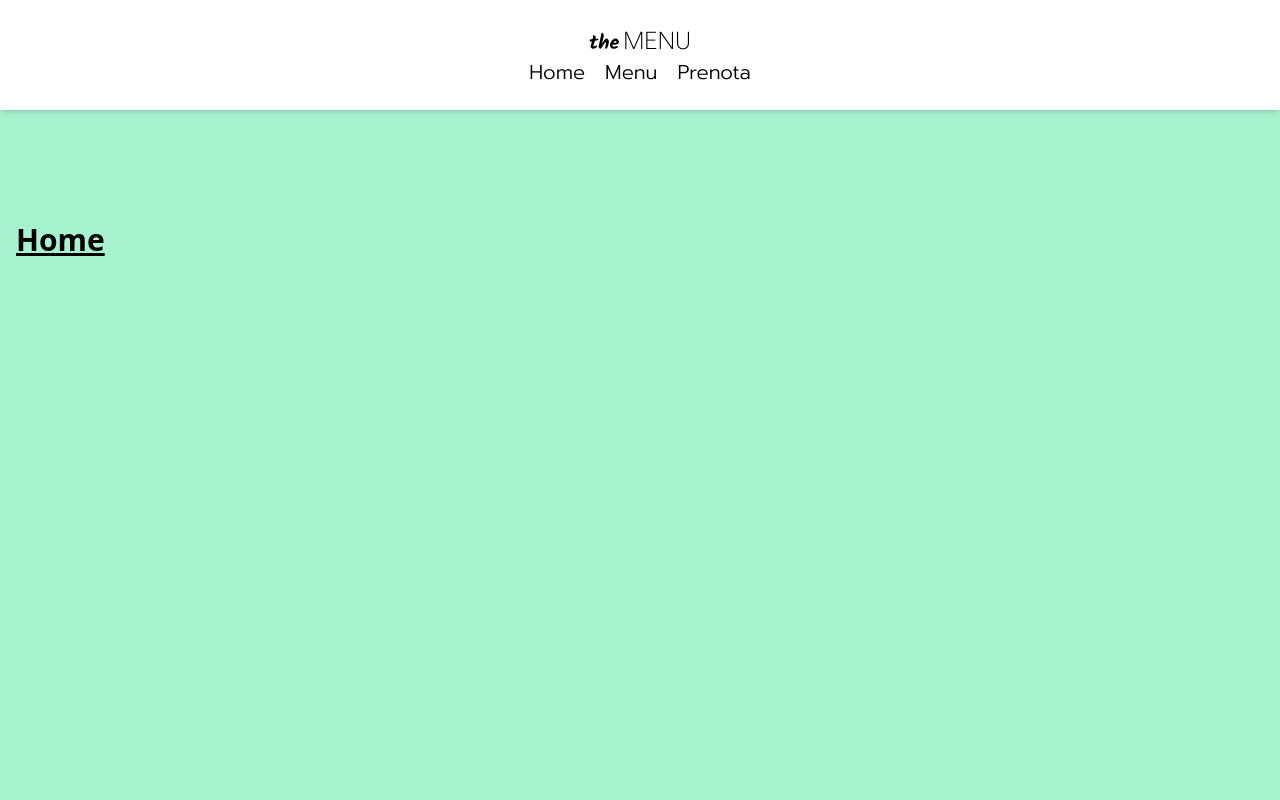
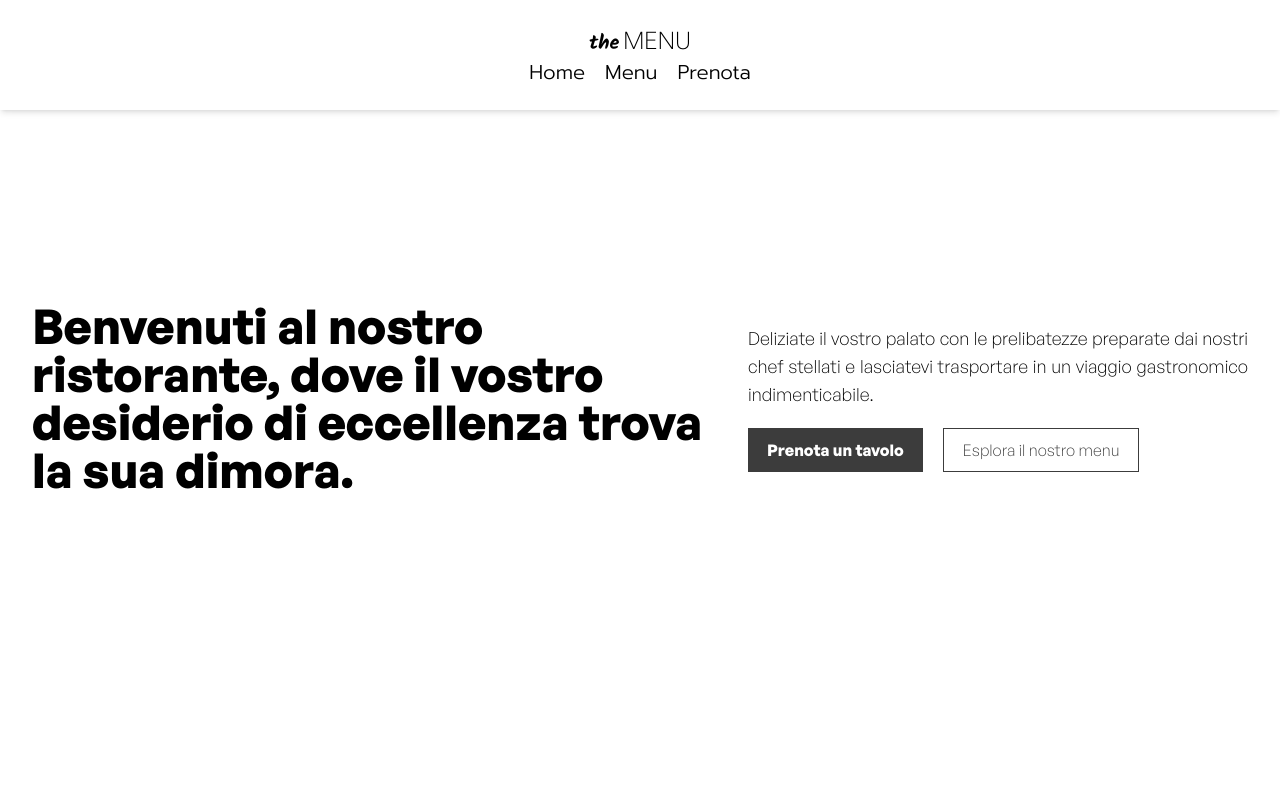
Before and after one commit to Pasqualecannavacciuolo/restaurant-template, a React (Vite) app: page / in a window 1280 px wide. Shown: the top 800 px of the page. Built offline with nearby package versions, Linux system fonts and the light colour scheme.

Commit message:
Aggiunto stile iniziale homepage hero section

```diff
--- a/src/pages/Home.tsx
+++ b/src/pages/Home.tsx
@@ -1,7 +1,29 @@
 function Home() {
   return (
-    <div className="bg-emerald-200 h-screen pt-28 px-4">
-      <h1 className="text-3xl font-bold underline">Home</h1>
+    <div className="h-screen pt-48 px-4">
+      <div className="flex flex-row items-center justify-evenly">
+        <div className="flex justify-start w-[700px]">
+          <h1 className="text-5xl general-sans-bold">
+            Benvenuti al nostro ristorante, dove il vostro desiderio di
+            eccellenza trova la sua dimora.
+          </h1>
+        </div>
+        <div className="flex flex-col justify-start">
+          <p className="text-lg text-justify w-[500px] general-sans-light">
+            Deliziate il vostro palato con le prelibatezze preparate dai nostri
+            chef stellati e lasciatevi trasportare in un viaggio gastronomico
+            indimenticabile.
+          </p>
+          <div className="flex flex-row gap-5 mt-5">
+            <button className="btn btn-padding general-sans-bold">
+              Prenota un tavolo
+            </button>
+            <button className="btn-ghost btn-padding general-sans-light">
+              Esplora il nostro menu
+            </button>
+          </div>
+        </div>
+      </div>
     </div>
   );
 }
```
